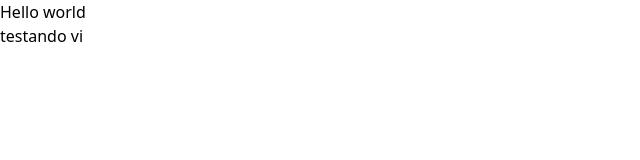
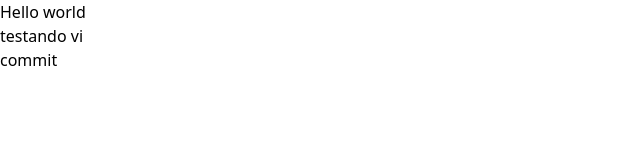
Before and after one commit to jvmatias/Gittestes, a React (Vite) app: page / in a window 1280 px wide. Shown: the top 160 px of the page, without its empty margins (0-640 px from the left). Built offline with nearby package versions, Linux system fonts and the light colour scheme; no server answers.

Commit message:
escrevi certo

```diff
--- a/src/App.tsx
+++ b/src/App.tsx
@@ -17,6 +17,7 @@ const App = () => {
     <div>
       <h2>Hello world</h2>
       <p>testando vi</p>
+      <p>commit</p>
     </div>
   );
 };
```
